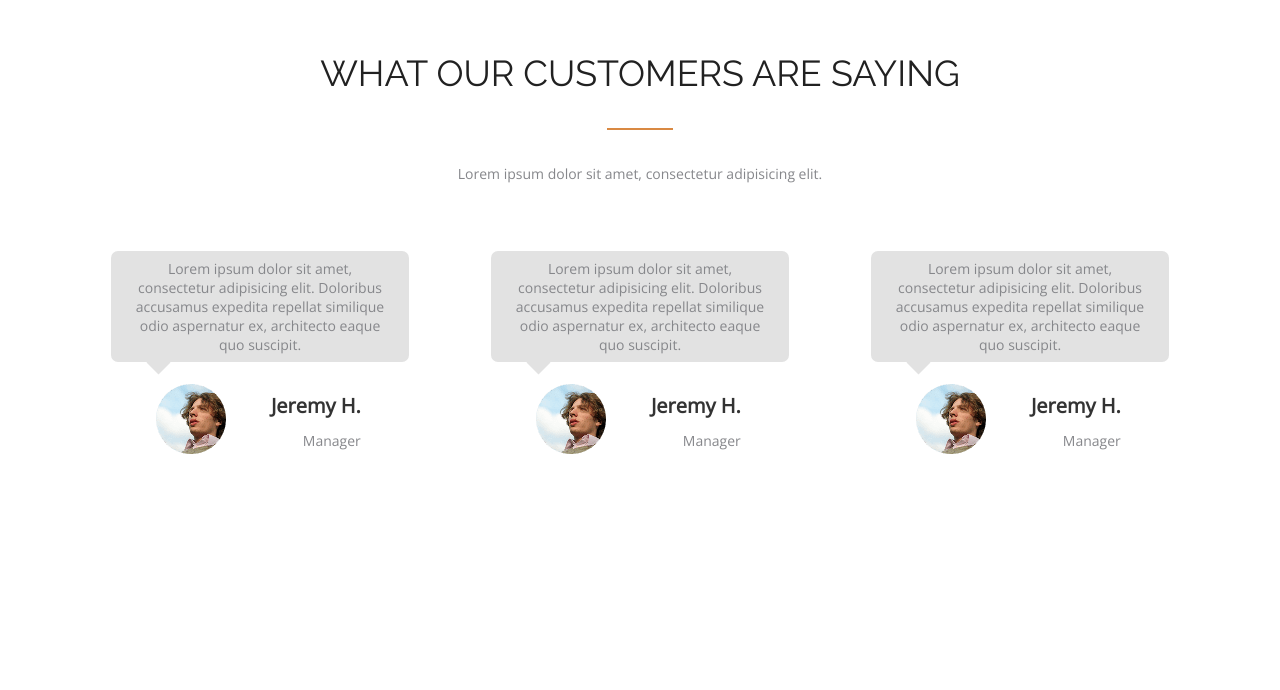
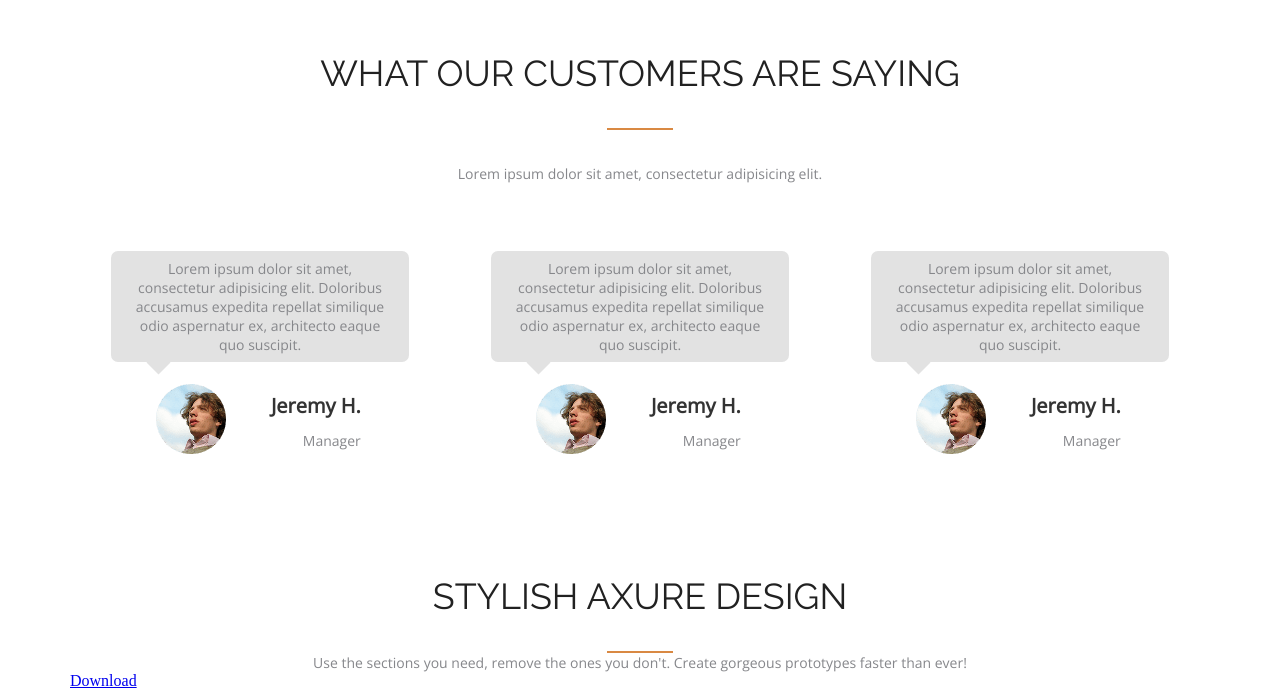
Before and after one commit to anton-kan/06-onl-01-Kahn-Anton, a plain HTML site: page AXIT/index.html in a window 1280 px wide. Shown: the part 1425-2115 px from the top of the page. Before the commit the page ends 2000 px from the top, so only its background shows below. Drawn offline with nearby package versions, Linux system fonts and the light colour scheme.

Commit message:
added Axure section

```diff
--- a/AXIT/css/customers.css
+++ b/AXIT/css/customers.css
@@ -59,8 +59,6 @@
   width: 70px;
   height: 70px;
 }
-.customers__card-credentials {
-}
 .customers__card-name {
   font-family: 'Open Sans';
   font-style: normal;
--- a/AXIT/css/style.css
+++ b/AXIT/css/style.css
@@ -4,6 +4,7 @@
 @import url('awesome.css');
 @import url('pricing.css');
 @import url('customers.css');
+@import url('axure.css');
 
 * {
   margin: 0;
--- a/AXIT/index.html
+++ b/AXIT/index.html
@@ -139,5 +139,14 @@
         </div>
       </div>
     </section>
+    <section class="axure">
+      <div class="container">
+        <h2 class="axure__title title">Stylish Axure design</h2>
+        <h3 class="axure__subtitle subtitle">
+          Use the sections you need, remove the ones you don't. Create gorgeous prototypes faster than ever!
+        </h3>
+        <a href="#" class="axure__button">Download</a>
+      </div>
+    </section>
   </body>
 </html>
```
Also changed, not shown: AXIT/css/axure.css (added).
